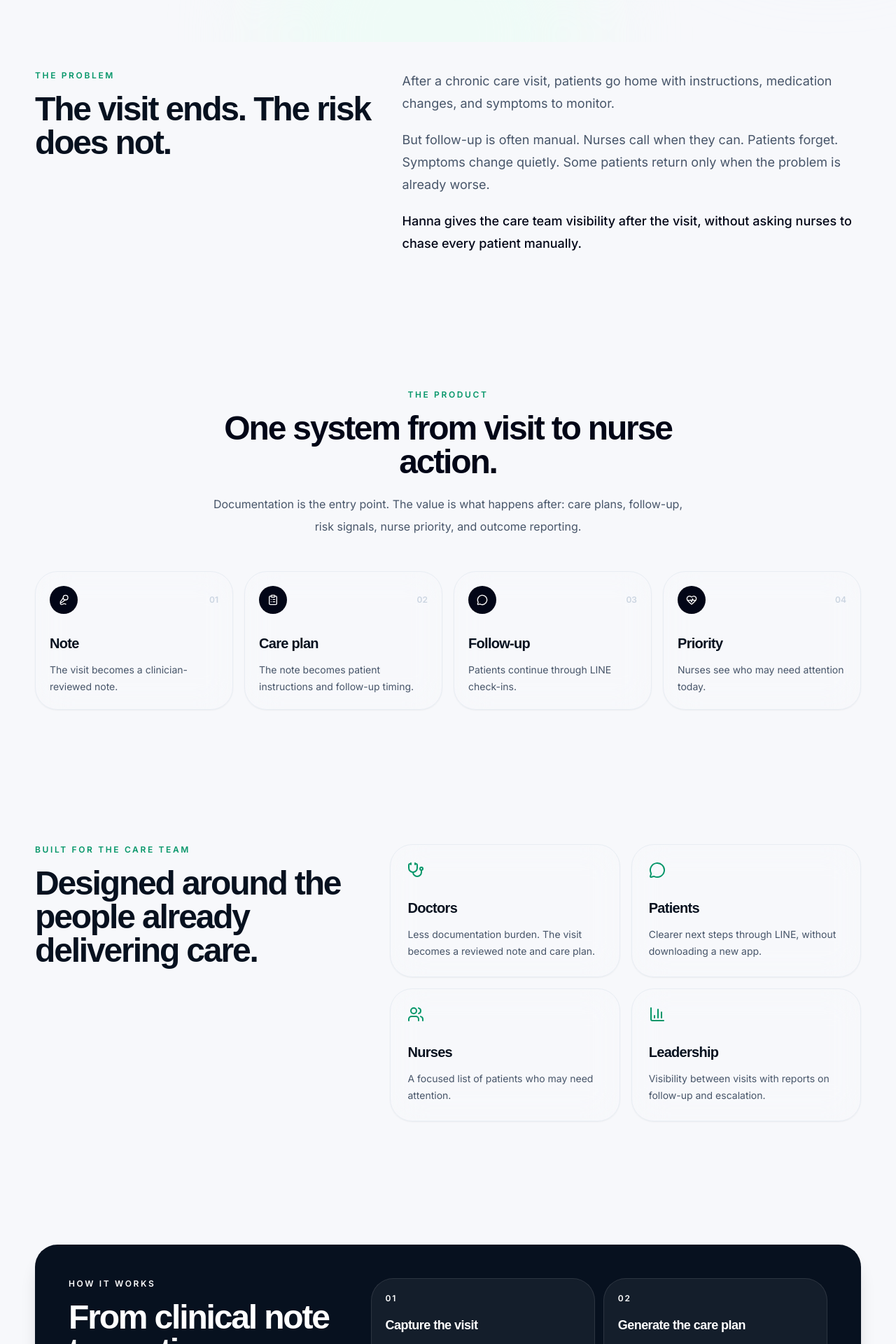
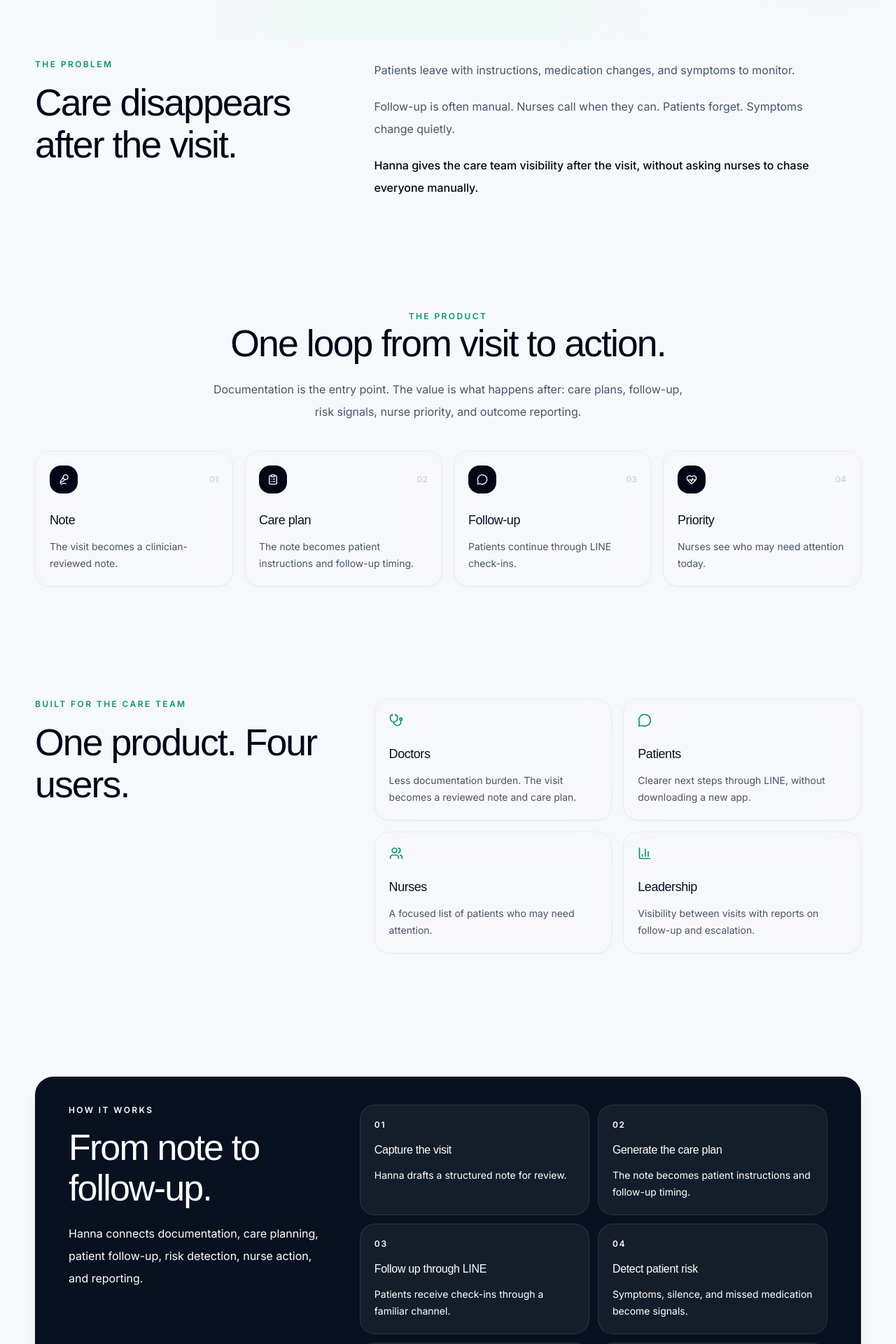
Before and after one commit to farhaned07/hanna-landing, a React (Vite) app: page / in a window 1280 px wide. Shown: the part 740-2660 px from the top of the page at 70% size. Built offline with nearby package versions, Linux system fonts and the light colour scheme.

Commit message:
Apply clinical calm typography across all sections

```diff
--- a/components/HannaLanding.tsx
+++ b/components/HannaLanding.tsx
@@ -18,16 +18,22 @@
 } from 'lucide-react';
 
 const fadeUp = {
-  hidden: { opacity: 0, y: 10 },
+  hidden: { opacity: 0, y: 8 },
   visible: { opacity: 1, y: 0 },
 };
 
 const stagger = {
   hidden: {},
-  visible: { transition: { staggerChildren: 0.045 } },
+  visible: { transition: { staggerChildren: 0.035 } },
 };
 
-const smooth = { duration: 0.42, ease: [0.22, 1, 0.36, 1] };
+const smooth = { duration: 0.34, ease: [0.22, 1, 0.36, 1] };
+
+const sectionTitle = 'text-[2.35rem] font-medium leading-[1.12] tracking-[-0.036em] text-slate-950 sm:text-[3rem] lg:text-[3.35rem]';
+const darkSectionTitle = 'text-[2.35rem] font-medium leading-[1.12] tracking-[-0.036em] text-white sm:text-[3rem] lg:text-[3.25rem]';
+const sectionBody = 'text-base leading-8 text-slate-600';
+const eyebrow = 'text-xs font-semibold uppercase tracking-[0.2em] text-emerald-600';
+const darkEyebrow = 'text-xs font-semibold uppercase tracking-[0.2em] text-emerald-300';
 
 const navItems = [
   ['Platform', '#platform'],
@@ -233,12 +239,12 @@
 function Problem() {
   return (
     <Section id="problem">
-      <div className="grid gap-10 lg:grid-cols-[0.85fr_1.15fr] lg:items-start">
-        <SectionIntro eyebrow="The problem" title="The visit ends. The risk does not." />
-        <div className="space-y-5 text-lg leading-8 text-slate-600">
-          <p>After a chronic care visit, patients go home with instructions, medication changes, and symptoms to monitor.</p>
-          <p>But follow-up is often manual. Nurses call when they can. Patients forget. Symptoms change quietly. Some patients return only when the problem is already worse.</p>
-          <p className="font-medium text-slate-950">Hanna gives the care team visibility after the visit, without asking nurses to chase every patient manually.</p>
+      <div className="grid gap-10 lg:grid-cols-[0.78fr_1.22fr] lg:items-start">
+        <SectionIntro eyebrow="The problem" title="Care disappears after the visit." />
+        <div className="space-y-5 text-base leading-8 text-slate-600 lg:max-w-2xl">
+          <p>Patients leave with instructions, medication changes, and symptoms to monitor.</p>
+          <p>Follow-up is often manual. Nurses call when they can. Patients forget. Symptoms change quietly.</p>
+          <p className="font-medium text-slate-950">Hanna gives the care team visibility after the visit, without asking nurses to chase everyone manually.</p>
         </div>
       </div>
     </Section>
@@ -249,21 +255,21 @@
   return (
     <Section id="platform">
       <div className="mx-auto max-w-2xl text-center">
-        <p className="text-xs font-semibold uppercase tracking-[0.22em] text-emerald-600">The product</p>
-        <h2 className="mt-4 text-3xl font-semibold tracking-[-0.045em] text-slate-950 sm:text-5xl">One system from visit to nurse action.</h2>
-        <p className="mt-5 text-base leading-8 text-slate-600">Documentation is the entry point. The value is what happens after: care plans, follow-up, risk signals, nurse priority, and outcome reporting.</p>
+        <p className={eyebrow}>The product</p>
+        <h2 className={sectionTitle}>One loop from visit to action.</h2>
+        <p className={`mt-5 ${sectionBody}`}>Documentation is the entry point. The value is what happens after: care plans, follow-up, risk signals, nurse priority, and outcome reporting.</p>
       </div>
 
-      <motion.div className="mt-12 grid gap-4 md:grid-cols-2 lg:grid-cols-4" initial="hidden" whileInView="visible" viewport={{ once: true, amount: 0.2 }} variants={stagger}>
+      <motion.div className="mt-10 grid gap-4 md:grid-cols-2 lg:grid-cols-4" initial="hidden" whileInView="visible" viewport={{ once: true, amount: 0.2 }} variants={stagger}>
         {loop.map((item, index) => {
           const Icon = item.icon;
           return (
-            <motion.div key={item.title} variants={fadeUp} transition={smooth} className="rounded-3xl border border-slate-200/70 bg-white/78 p-5 shadow-sm backdrop-blur-xl">
-              <div className="mb-7 flex items-center justify-between">
-                <div className="flex h-10 w-10 items-center justify-center rounded-2xl bg-slate-950 text-white"><Icon className="h-4 w-4" /></div>
+            <motion.div key={item.title} variants={fadeUp} transition={smooth} className="rounded-[1.35rem] border border-slate-200/70 bg-white/78 p-5 shadow-sm backdrop-blur-xl">
+              <div className="mb-6 flex items-center justify-between">
+                <div className="flex h-10 w-10 items-center justify-center rounded-xl bg-slate-950 text-white"><Icon className="h-4 w-4" /></div>
                 <span className="text-xs font-semibold text-slate-300">0{index + 1}</span>
               </div>
-              <h3 className="text-xl font-semibold tracking-[-0.035em]">{item.title}</h3>
+              <h3 className="text-lg font-medium tracking-[-0.025em]">{item.title}</h3>
               <p className="mt-3 text-sm leading-6 text-slate-600">{item.body}</p>
             </motion.div>
           );
@@ -276,13 +282,13 @@
 function Audience() {
   return (
     <Section id="audience">
-      <div className="grid gap-10 lg:grid-cols-[0.82fr_1.18fr]">
-        <SectionIntro eyebrow="Built for the care team" title="Designed around the people already delivering care." />
+      <div className="grid gap-10 lg:grid-cols-[0.78fr_1.22fr]">
+        <SectionIntro eyebrow="Built for the care team" title="One product. Four users." />
         <div className="grid gap-4 sm:grid-cols-2">
           {audiences.map(([title, body, Icon]) => (
-            <div key={String(title)} className="rounded-3xl border border-slate-200/70 bg-white/72 p-6 shadow-sm backdrop-blur-xl">
-              {React.createElement(Icon as React.ElementType, { className: 'h-6 w-6 text-emerald-600' })}
-              <h3 className="mt-7 text-xl font-semibold tracking-[-0.035em]">{title}</h3>
+            <div key={String(title)} className="rounded-[1.35rem] border border-slate-200/70 bg-white/72 p-5 shadow-sm backdrop-blur-xl">
+              {React.createElement(Icon as React.ElementType, { className: 'h-5 w-5 text-emerald-600' })}
+              <h3 className="mt-6 text-lg font-medium tracking-[-0.025em]">{title}</h3>
               <p className="mt-3 text-sm leading-6 text-slate-600">{body}</p>
             </div>
           ))}
@@ -294,28 +300,28 @@
 
 function HowItWorks() {
   const steps = [
-    ['Capture the visit', 'The clinician speaks naturally. Hanna drafts a structured clinical note for review.'],
-    ['Generate the care plan', 'Hanna turns the note into patient-friendly instructions and follow-up timing.'],
+    ['Capture the visit', 'Hanna drafts a structured note for review.'],
+    ['Generate the care plan', 'The note becomes patient instructions and follow-up timing.'],
     ['Follow up through LINE', 'Patients receive check-ins through a familiar channel.'],
-    ['Detect patient risk', 'Symptoms, silence, abnormal values, and missed medication become risk signals.'],
-    ['Prioritize nurse action', 'Nurses see the patients who may need attention today.'],
-    ['Report continuity', 'Leadership sees follow-up activity, response rates, escalations, and outcomes.'],
+    ['Detect patient risk', 'Symptoms, silence, and missed medication become signals.'],
+    ['Prioritize nurse action', 'Nurses see who may need attention today.'],
+    ['Report continuity', 'Leadership sees follow-up, escalation, and outcomes.'],
   ];
 
   return (
-    <section id="how-it-works" className="relative z-10 px-5 py-20 lg:px-8">
-      <div className="mx-auto max-w-6xl rounded-[2rem] bg-[#07111f] px-6 py-12 text-white shadow-xl shadow-slate-950/15 sm:px-10 lg:px-12">
-        <div className="grid gap-10 lg:grid-cols-[0.75fr_1.25fr]">
+    <section id="how-it-works" className="relative z-10 px-5 py-16 lg:px-8 lg:py-24">
+      <div className="mx-auto max-w-6xl rounded-[1.65rem] bg-[#07111f] px-6 py-10 text-white shadow-xl shadow-slate-950/12 sm:px-10 lg:px-12">
+        <div className="grid gap-10 lg:grid-cols-[0.72fr_1.28fr]">
           <div>
-            <p className="text-xs font-semibold uppercase tracking-[0.22em] text-emerald-300">How it works</p>
-            <h2 className="mt-4 text-3xl font-semibold tracking-[-0.045em] sm:text-5xl">From clinical note to continuous care.</h2>
+            <p className={darkEyebrow}>How it works</p>
+            <h2 className={`mt-4 ${darkSectionTitle}`}>From note to follow-up.</h2>
             <p className="mt-5 text-base leading-8 text-white/64">Hanna connects documentation, care planning, patient follow-up, risk detection, nurse action, and reporting.</p>
           </div>
           <div className="grid gap-3 sm:grid-cols-2">
             {steps.map(([title, body], index) => (
-              <div key={title} className="rounded-3xl border border-white/10 bg-white/[0.055] p-5">
-                <p className="text-xs font-semibold uppercase tracking-[0.16em] text-emerald-300">0{index + 1}</p>
-                <h3 className="mt-4 text-lg font-semibold tracking-[-0.03em]">{title}</h3>
+              <div key={title} className="rounded-[1.35rem] border border-white/10 bg-white/[0.055] p-5">
+                <p className="text-xs font-semibold uppercase tracking-[0.14em] text-emerald-300">0{index + 1}</p>
+                <h3 className="mt-4 text-base font-medium tracking-[-0.02em] text-white">{title}</h3>
                 <p className="mt-3 text-sm leading-6 text-white/64">{body}</p>
               </div>
             ))}
@@ -330,12 +336,12 @@
   return (
     <Section id="pricing">
       <div className="mx-auto max-w-2xl text-center">
-        <p className="text-xs font-semibold uppercase tracking-[0.22em] text-emerald-600">Packaging</p>
-        <h2 className="mt-4 text-3xl font-semibold tracking-[-0.045em] text-slate-950 sm:text-5xl">Start with a pilot. Continue annually.</h2>
-        <p className="mt-5 text-base leading-8 text-slate-600">Hanna is sold as Care Intelligence for a department or chronic care program, not as a standalone scribe tool.</p>
+        <p className={eyebrow}>Packaging</p>
+        <h2 className={sectionTitle}>Pilot first. Annual after proof.</h2>
+        <p className={`mt-5 ${sectionBody}`}>Hanna is sold as Care Intelligence for a department or chronic care program, not as a standalone scribe tool.</p>
       </div>
 
-      <div className="mt-12 grid gap-5 lg:grid-cols-3">
+      <div className="mt-10 grid gap-5 lg:grid-cols-3">
         <PricingCard eyebrow="90-day proof program" title="Hanna Pilot" price="฿60,000" cadence="per month for 90 days" body="For one clinic, department, or chronic-care program to prove the care loop." items={pilotIncludes} cta="Book pilot" href="mailto:hello@hanna.care?subject=Hanna%2090-Day%20Care%20Intelligence%20Pilot" />
         <PricingCard featured eyebrow="Annual department system" title="Hanna Care Intelligence" price="฿85,000" cadence="per month, billed annually" body="The core annual care intelligence package for one department or chronic-care program." items={annualIncludes} cta="Discuss annual plan" href="mailto:hello@hanna.care?subject=Hanna%20Care%20Intelligence%20Annual" />
         <PricingCard eyebrow="Multi-site / payer" title="Hanna Enterprise" price="From ฿250,000" cadence="per month, annual only" body="For hospital groups, multi-department rollout, or insurer programs." items={enterpriseIncludes} cta="Talk enterprise" href="mailto:hello@hanna.care?subject=Hanna%20Enterprise" />
@@ -346,23 +352,23 @@
 
 function PricingCard({ eyebrow, title, price, cadence, body, items, cta, href, featured = false }: { eyebrow: string; title: string; price: string; cadence: string; body: string; items: string[]; cta: string; href: string; featured?: boolean }) {
   return (
-    <div className={`rounded-3xl border p-6 shadow-sm backdrop-blur-xl ${featured ? 'border-slate-950 bg-[#07111f] text-white shadow-slate-950/12' : 'border-slate-200/70 bg-white/82 text-slate-950'}`}>
+    <div className={`rounded-[1.35rem] border p-5 shadow-sm backdrop-blur-xl ${featured ? 'border-slate-950 bg-[#07111f] text-white shadow-slate-950/12' : 'border-slate-200/70 bg-white/82 text-slate-950'}`}>
       <div className="border-b border-current/10 pb-5">
-        <p className={`text-xs font-semibold uppercase tracking-[0.14em] ${featured ? 'text-emerald-300' : 'text-emerald-600'}`}>{eyebrow}</p>
-        <h3 className="mt-3 text-xl font-semibold tracking-[-0.035em]">{title}</h3>
-        <p className="mt-5 text-4xl font-semibold tracking-[-0.045em]">{price}</p>
-        <p className={`mt-1 text-sm font-medium ${featured ? 'text-white/55' : 'text-slate-500'}`}>{cadence}</p>
+        <p className={`text-xs font-semibold uppercase tracking-[0.13em] ${featured ? 'text-emerald-300' : 'text-emerald-600'}`}>{eyebrow}</p>
+        <h3 className="mt-3 text-lg font-medium tracking-[-0.025em]">{title}</h3>
+        <p className="mt-5 text-[2.2rem] font-medium leading-none tracking-[-0.04em]">{price}</p>
+        <p className={`mt-2 text-sm font-medium ${featured ? 'text-white/55' : 'text-slate-500'}`}>{cadence}</p>
         <p className={`mt-5 text-sm leading-6 ${featured ? 'text-white/68' : 'text-slate-600'}`}>{body}</p>
       </div>
-      <div className="mt-6 grid gap-2.5">
+      <div className="mt-5 grid gap-2.5">
         {items.map((item) => (
-          <div key={item} className={`flex items-start gap-3 rounded-2xl p-3 ${featured ? 'bg-white/[0.065]' : 'bg-slate-50'}`}>
+          <div key={item} className={`flex items-start gap-3 rounded-xl p-3 ${featured ? 'bg-white/[0.065]' : 'bg-slate-50'}`}>
             <CheckCircle2 className={`mt-0.5 h-4 w-4 shrink-0 ${featured ? 'text-emerald-300' : 'text-emerald-500'}`} />
             <span className={`text-sm font-medium leading-6 ${featured ? 'text-white/78' : 'text-slate-700'}`}>{item}</span>
           </div>
         ))}
       </div>
-      <a href={href} className={`mt-6 inline-flex w-full items-center justify-center gap-2 rounded-full px-5 py-3.5 text-sm font-semibold transition ${featured ? 'bg-white text-slate-950 hover:bg-slate-100' : 'bg-slate-950 text-white hover:bg-slate-800'}`}>
+      <a href={href} className={`mt-5 inline-flex w-full items-center justify-center gap-2 rounded-full px-5 py-3.5 text-sm font-semibold transition ${featured ? 'bg-white text-slate-950 hover:bg-slate-100' : 'bg-slate-950 text-white hover:bg-slate-800'}`}>
         {cta}<ArrowRight className="h-4 w-4" />
       </a>
     </div>
@@ -372,24 +378,24 @@
 function PlatformSystem() {
   return (
     <Section id="system">
-      <div className="rounded-[2rem] border border-slate-200/70 bg-white/76 p-6 shadow-sm backdrop-blur-xl lg:p-8">
-        <div className="grid gap-10 lg:grid-cols-[0.82fr_1.18fr] lg:items-center">
+      <div className="rounded-[1.65rem] border border-slate-200/70 bg-white/76 p-6 shadow-sm backdrop-blur-xl lg:p-8">
+        <div className="grid gap-10 lg:grid-cols-[0.78fr_1.22fr] lg:items-center">
           <div>
-            <div className="mb-5 flex h-12 w-12 items-center justify-center rounded-2xl bg-slate-950 text-white"><FileText className="h-5 w-5" /></div>
-            <p className="text-xs font-semibold uppercase tracking-[0.22em] text-emerald-600">One platform</p>
-            <h2 className="mt-4 text-3xl font-semibold tracking-[-0.045em] sm:text-5xl">Scribe is the front door. Care Intelligence is the product.</h2>
-            <p className="mt-5 text-base leading-8 text-slate-600">Hanna begins with the visit, but the business value is the loop after it: care plans, LINE follow-up, risk signals, nurse priority, and reports for leadership.</p>
+            <div className="mb-5 flex h-11 w-11 items-center justify-center rounded-xl bg-slate-950 text-white"><FileText className="h-5 w-5" /></div>
+            <p className={eyebrow}>One platform</p>
+            <h2 className={`mt-4 ${sectionTitle}`}>Scribe is the front door.</h2>
+            <p className={`mt-5 ${sectionBody}`}>Care Intelligence is the product: care plans, LINE follow-up, risk signals, nurse priority, and reports for leadership.</p>
           </div>
 
           <div className="grid gap-3 sm:grid-cols-2">
             {[
               ['Visit to note', 'Record the visit and prepare a clinician-reviewed note.'],
-              ['Note to care plan', 'Turn the visit into patient instructions and follow-up timing.'],
-              ['Care plan to signal', 'Collect replies, silence, symptoms, and adherence signals.'],
+              ['Note to plan', 'Turn the visit into patient instructions and follow-up timing.'],
+              ['Plan to signal', 'Collect replies, silence, symptoms, and adherence signals.'],
               ['Signal to action', 'Prioritize who nurses should review today.'],
             ].map(([title, body]) => (
-              <div key={title} className="rounded-3xl bg-slate-50 p-5">
-                <h3 className="text-lg font-semibold tracking-[-0.03em]">{title}</h3>
+              <div key={title} className="rounded-[1.35rem] bg-slate-50 p-5">
+                <h3 className="text-base font-medium tracking-[-0.02em]">{title}</h3>
                 <p className="mt-3 text-sm leading-6 text-slate-600">{body}</p>
               </div>
             ))}
@@ -404,15 +410,15 @@
   return (
     <Section id="trust">
       <div className="mx-auto max-w-2xl text-center">
-        <p className="text-xs font-semibold uppercase tracking-[0.22em] text-emerald-600">Trust posture</p>
-        <h2 className="mt-4 text-3xl font-semibold tracking-[-0.045em] text-slate-950 sm:text-5xl">Supervised AI, not autonomous care.</h2>
-        <p className="mt-5 text-base leading-8 text-slate-600">Hanna does not replace doctors or nurses. Hanna helps care teams document, organize, follow up, prioritize, and report.</p>
+        <p className={eyebrow}>Trust posture</p>
+        <h2 className={sectionTitle}>Supervised AI. Human care team.</h2>
+        <p className={`mt-5 ${sectionBody}`}>Hanna does not replace doctors or nurses. It helps care teams document, organize, follow up, prioritize, and report.</p>
       </div>
-      <div className="mt-12 grid gap-4 md:grid-cols-3">
+      <div className="mt-10 grid gap-4 md:grid-cols-3">
         {trustItems.map(([title, body, Icon]) => (
-          <div key={String(title)} className="rounded-3xl border border-slate-200/70 bg-white/72 p-6 shadow-sm backdrop-blur-xl">
-            {React.createElement(Icon as React.ElementType, { className: 'h-6 w-6 text-emerald-600' })}
-            <h3 className="mt-7 text-xl font-semibold tracking-[-0.035em]">{title}</h3>
+          <div key={String(title)} className="rounded-[1.35rem] border border-slate-200/70 bg-white/72 p-5 shadow-sm backdrop-blur-xl">
+            {React.createElement(Icon as React.ElementType, { className: 'h-5 w-5 text-emerald-600' })}
+            <h3 className="mt-6 text-lg font-medium tracking-[-0.025em]">{title}</h3>
             <p className="mt-3 text-sm leading-6 text-slate-600">{body}</p>
           </div>
         ))}
@@ -423,25 +429,25 @@
 
 function BookDemo() {
   return (
-    <section id="book-demo" className="relative z-10 px-5 py-20 lg:px-8">
-      <div className="mx-auto max-w-6xl rounded-[2rem] bg-[#07111f] p-6 text-white shadow-xl shadow-slate-950/15 lg:p-10">
+    <section id="book-demo" className="relative z-10 px-5 py-16 lg:px-8 lg:py-24">
+      <div className="mx-auto max-w-6xl rounded-[1.65rem] bg-[#07111f] p-6 text-white shadow-xl shadow-slate-950/12 lg:p-10">
         <div className="grid gap-10 lg:grid-cols-[1fr_0.85fr] lg:items-start">
           <div>
-            <p className="text-xs font-semibold uppercase tracking-[0.22em] text-emerald-300">Book pilot</p>
-            <h2 className="mt-4 text-3xl font-semibold tracking-[-0.045em] sm:text-5xl">Start with one clinic. Prove the loop in 90 days.</h2>
-            <p className="mt-5 max-w-2xl text-base leading-8 text-white/64">We usually recommend starting with one chronic care group and one measurable follow-up problem. Tell us where care disappears after the visit.</p>
+            <p className={darkEyebrow}>Book pilot</p>
+            <h2 className={`mt-4 ${darkSectionTitle}`}>Prove the loop in 90 days.</h2>
+            <p className="mt-5 max-w-2xl text-base leading-8 text-white/64">Start with one chronic care group and one measurable follow-up problem.</p>
             <div className="mt-7 grid gap-3 sm:grid-cols-2">
               {['Chronic care clinic', 'Existing follow-up gap', 'Nurse capacity pressure', 'Need for better reporting'].map((item) => (
-                <div key={item} className="rounded-2xl border border-white/10 bg-white/[0.055] p-4 text-sm font-semibold text-white/75">{item}</div>
+                <div key={item} className="rounded-xl border border-white/10 bg-white/[0.055] p-4 text-sm font-medium text-white/75">{item}</div>
               ))}
             </div>
           </div>
 
-          <div className="rounded-3xl bg-white p-5 text-slate-950">
+          <div className="rounded-[1.35rem] bg-white p-5 text-slate-950">
             <p className="text-sm font-semibold text-slate-500">Pilot request</p>
             <div className="mt-5 grid gap-3">
               {['Name', 'Organization', 'Role', 'Email', 'Clinic type', 'Main follow-up problem'].map((field) => (
-                <div key={field} className="rounded-2xl border border-slate-200 bg-slate-50 px-4 py-3 text-sm font-medium text-slate-500">{field}</div>
+                <div key={field} className="rounded-xl border border-slate-200 bg-slate-50 px-4 py-3 text-sm font-medium text-slate-500">{field}</div>
               ))}
             </div>
             <a href="mailto:hello@hanna.care?subject=Hanna%20Care%20Intelligence%20Pilot%20Discussion" className="mt-5 inline-flex w-full items-center justify-center gap-2 rounded-full bg-slate-950 px-5 py-3.5 text-sm font-semibold text-white transition hover:bg-slate-800">
@@ -456,7 +462,7 @@
 
 function Section({ id, children }: { id: string; children: React.ReactNode }) {
   return (
-    <section id={id} className="relative z-10 px-5 py-16 lg:px-8 lg:py-24">
+    <section id={id} className="relative z-10 px-5 py-14 lg:px-8 lg:py-20">
       <motion.div className="mx-auto max-w-7xl" initial="hidden" whileInView="visible" viewport={{ once: true, amount: 0.16 }} variants={fadeUp} transition={smooth}>
         {children}
       </motion.div>
@@ -464,11 +470,11 @@
   );
 }
 
-function SectionIntro({ eyebrow, title }: { eyebrow: string; title: string }) {
+function SectionIntro({ eyebrow: eyebrowText, title }: { eyebrow: string; title: string }) {
   return (
     <div>
-      <p className="text-xs font-semibold uppercase tracking-[0.22em] text-emerald-600">{eyebrow}</p>
-      <h2 className="mt-4 text-3xl font-semibold tracking-[-0.045em] sm:text-5xl">{title}</h2>
+      <p className={eyebrow}>{eyebrowText}</p>
+      <h2 className={`mt-4 ${sectionTitle}`}>{title}</h2>
     </div>
   );
 }
```
